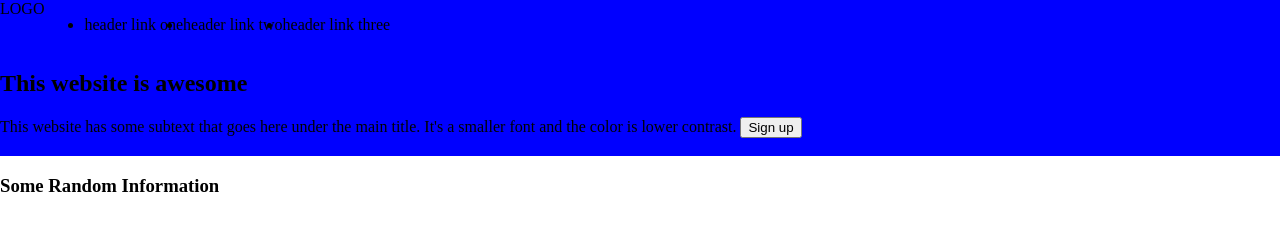
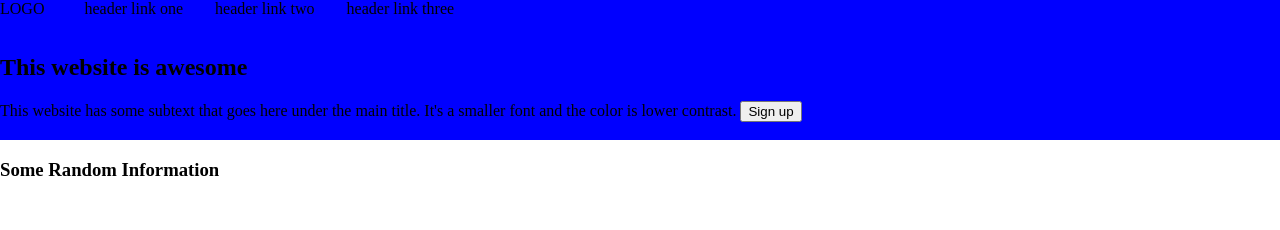
Before and after one commit to 6AutumnLeaves/landing-page, a plain HTML site: page index.html in a window 1280 px wide. Drawn offline with Linux system fonts and the light colour scheme.

Commit message:
aligned Logo and links on same line

```diff
--- a/style.css
+++ b/style.css
@@ -15,6 +15,9 @@ body {
 }
 
 ul {
-    text-decoration: none;
+    list-style: none;
     display: flex;
+    gap: 32px;
+    margin-top: 0;
+
 }
```
